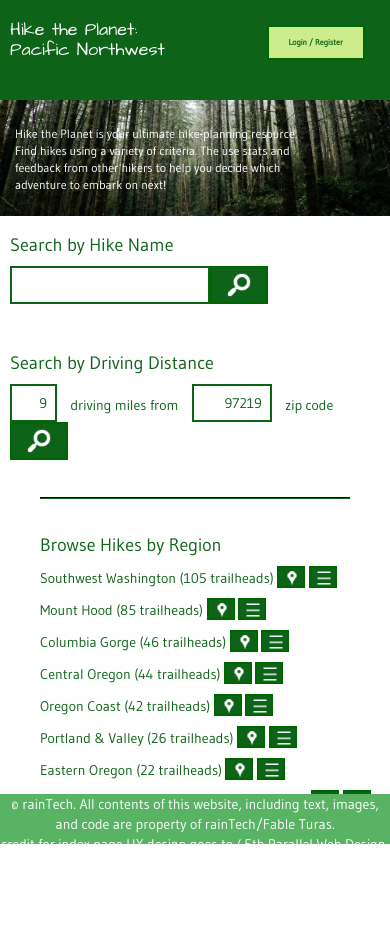
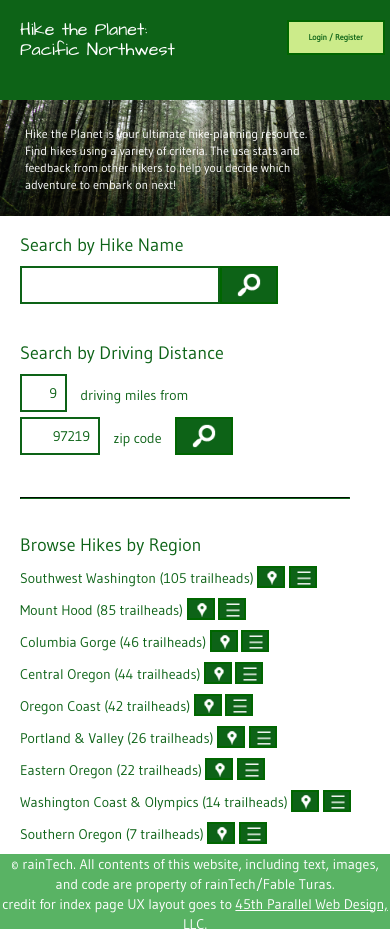
Before and after one commit to RAINSoftwareTech/hiketheplanet, a Django app: page /hikes/ in a window 390 px wide. Before the commit the page ends 844 px from the top, so only its background shows below. Run offline with Django 3.2, Linux system fonts and the light colour scheme; data comes from the database, SQL or seed files in the repository; parts of the project's set-up code (start-up, migrations or seed data) failed here and were passed over; some libraries are stand-ins or nearby versions.

Commit message:
corrected some responsive elements

```diff
--- a/static/css/hikes.css
+++ b/static/css/hikes.css
@@ -17,10 +17,7 @@ body{
 
 hr {
     display: block;
-    margin-top: 0.5em;
-    margin-bottom: 0.5em;
-    margin-left: 40px;
-    margin-right: 40px;
+    margin: 0.5em 40px 0.5em 40px;
     border-style: inset;
     border-width: 1px;
     border-color: #0D6317;
@@ -166,7 +163,7 @@ SEARCHES
     overflow: hidden;
 }
 
-#search_by span{
+.input_id {
     vertical-align: middle;
     padding: 10px 10px 60px 10px;
 
@@ -305,6 +302,7 @@ FOOTER
 MEDIA QUERIES
 ******************/
 
+/*First Break*/
 @media only screen and (max-width: 1080px) {
     .page-header h1 {
         font-size: 34px;
@@ -316,6 +314,7 @@ MEDIA QUERIES
     }
 }
 
+/*Second Break*/
 @media only screen and (max-width: 880px) {
     .page-header h1 {
         font-size: 27px;
@@ -329,15 +328,47 @@ MEDIA QUERIES
         font-size: 15px;
         width: 430px;
     }
-}
 
-@media only screen and (max-width: 730px) {
+    .line_break {
+        display: block !important;
+        padding-bottom: 5px;
+    }
+
+    .page-footer {
+        position: static !important;
+    }
+
+ }
+
+/*Third Break*/
+@media only screen and (max-width: 745px) {
     .page-header h1 {
         font-size: 22px;
     }
+
+    hr {
+        margin-left: 30px;
+    }
+
+    .page-header h1 {
+        padding-left: 30px;
+    }
+
+    .intro p {
+        padding-left: 30px;
+    }
+
+    .search_by_hike {
+        padding-left: 30px;
+    }
+
+    #browse_region {
+        padding-left: 30px;
+    }
 }
 
-@media only screen and (max-width: 650px) {
+/*Forth Break*/
+@media only screen and (max-width: 660px) {
     .page-header h1 {
         font-size: 18px;
         padding-left: 10px;
@@ -353,22 +384,47 @@ MEDIA QUERIES
         width: 400px;
     }
 
-    .search_by_hike {
+    .search_by_distance {
         padding: 10px;
     }
 
-    .search_by_distance {
-        padding: 10px;
+    hr {
+        margin-left: 20px;
+    }
+
+    .page-header h1 {
+        padding-left: 20px;
+    }
+
+    .intro p {
+        padding-left: 20px;
+    }
+
+    .search_by_hike {
+        padding: 10px 0 0 20px;
+    }
+
+    #browse_region {
+        padding-left: 20px;
+    }
+
+    .page-footer {
+        height: 75px;
     }
 }
 
-@media only screen and (max-width: 540px) {
+/*Fifth Break*/
+@media only screen and (max-width: 570px) {
     .page-header h1 {
         max-width: 200px;
     }
 
     .user-header a{
         font-size: 8px;
+    }
+
+    a.login-link {
+        margin: 15px 0 0 0;
     }
 
     .intro p {
@@ -391,5 +447,6 @@ MEDIA QUERIES
 
     .search_by_distance {
         width: 100%;
+        padding-left: 20px;
     }
 }
--- a/templates/base.html
+++ b/templates/base.html
@@ -47,7 +47,7 @@
 </div>
     <div class="page-footer">
         <p>&copy; rainTech. All contents of this website, including text, images, and code are property of rainTech/Fable Turas.<br>
-           credit for index page UX design goes to <a href="http://45thparallelwebdesign.com/">45th Parallel Web Design, LLC.</a></p>
+           credit for index page UX layout goes to <a href="http://45thparallelwebdesign.com/">45th Parallel Web Design, LLC.</a></p>
     </div>
 
 </body>
--- a/templates/hikes/index.html
+++ b/templates/hikes/index.html
@@ -27,11 +27,13 @@
 
         <div class="search_by_distance">
             <h4>Search by Driving Distance</h4>
-
-            <input type="text" id="miles_search" size="3" maxlength="3" value="9"  /> <span>driving miles from</span>
-            <input type="text" id="zip_search" size="5" maxlength="5" value="97219"  /> <span>zip code</span>
+            <span class="line_break">
+            <input type="text" id="miles_search" size="3" maxlength="3" value="9"  /> <span class="input_id">driving miles from</span>
+            </span><span class="line_break">
+            <input type="text" id="zip_search" size="5" maxlength="5" value="97219"  /> <span class="input_id">zip code</span>
             <button type="button" id="distance_search">
             <img src="{% static "images/search-icon-30px.png" %}" alt="search icon" class="search_icon" height="24" width="24"></button>
+            </span>
 
             <ul id="distance-results">
             </ul>
```
